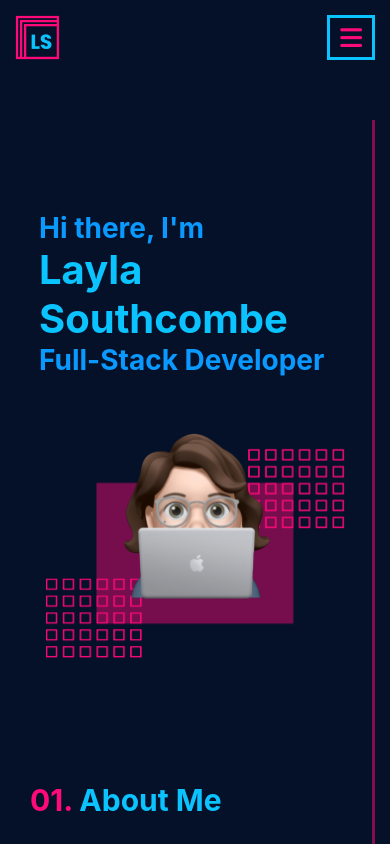
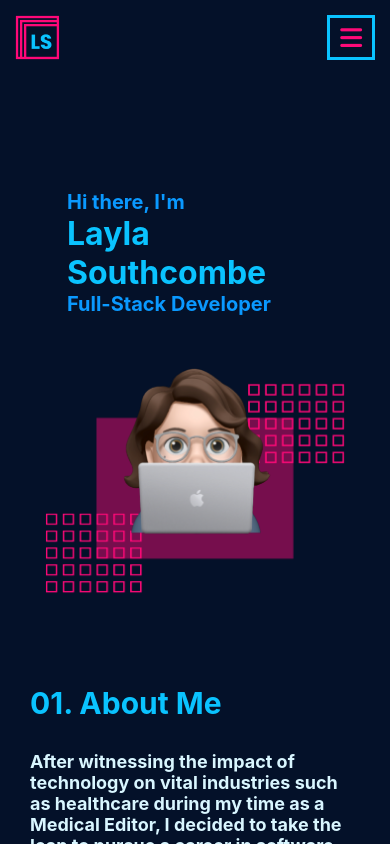
Before and after one commit to LaylaSouthcombe/Portfolio, a React (Create React App) app: page / in a window 390 px wide. Shown: the top 844 px of the page. Built offline with nearby package versions, Linux system fonts and the light colour scheme.

Commit message:
change styling of intro for mobile

```diff
--- a/src/App.css
+++ b/src/App.css
@@ -17,7 +17,41 @@ body {
 }
 
 .body {
-  max-width: 1000px;
+  max-width: 1200px;
+  margin: 0 auto;
+}
+
+.intro {
+  width: 80%;
+  margin: 22.5vh auto 2rem auto;
+  display: grid;
+  grid-template-columns: 1fr;
+}
+
+.introText > h2 {
+  color: #0A99FF;
+  font-size: 1.25rem;
+}
+
+.introText > h1 {
+  font-size: 2rem;
+}
+
+.introText {
+  margin-bottom: 3rem;
+  margin-left: 1.75rem;
+}
+
+.memoji {
+
+}
+
+.memoji > img {
+  width: 100%;
+}
+
+/* .body {
+  max-width: 1200px;
   margin: 0 auto;
 }
 
@@ -26,10 +60,18 @@ body {
   grid-template-columns: repeat(12, [col-start] 1fr);
   position: relative;
   width: 100%;
+  padding-top: 2rem;
+  padding-bottom: 2rem;
 }
 
 .wrapper > * {
   grid-column: col-start / span 12;
+}
+
+.sectionDiv {
+  width: 90%;
+  max-width: 1400px;
+  margin: 0 auto;
 }
 
 .line {
@@ -98,10 +140,6 @@ body {
   margin: 20vh auto 0 auto;
 }
 
-.introText > h2 {
-  color: #0A99FF;
-  font-size: 24px;
-}
 
 h1 {
   font-size: 30px;
@@ -176,7 +214,7 @@ h1 {
 
 @media (min-width: 360px){
 .introText {
-  margin-top: 25vh;
+  margin-top: 20vh;
 }
 
 .introText > h2 {
@@ -205,9 +243,10 @@ h1 {
 @media (min-width: 768px) {
   .intro.wrapper {
     padding-top: 5rem;
+    margin-top: 25vh;
   }
   .introText {
-    margin: 8rem auto 0 6rem;
+    margin: 20vh auto 0 6rem;
   }
   .introText > h2 {
     font-size: 1.5rem;
@@ -268,14 +307,14 @@ h1 {
 
 @media (min-width: 900px) {
   .introText {
-    margin: 10rem auto 0 6rem;
+    margin: 10vh auto 0 6rem;
   }
 }
 
 @media (min-width: 1024px) {
   .intro {
     margin-bottom: 150px;
-    max-width: 1000px;
+    max-width: 1200px;
     margin: 0 auto;
   }
 
@@ -286,7 +325,6 @@ h1 {
   }
 
   .introText {
-    /* margin-left: 10vw; */
     margin-top: 25vh;
   }
 
@@ -316,13 +354,8 @@ h1 {
 }
 
 @media (min-width: 1200px) {
-
-  .sectionDiv {
-    max-width: 1400px;
-    margin: 0 auto;
-  }
   .bottomLogo {
     width: 80px;
     height: 80px;
   }
-}
+} */
```
